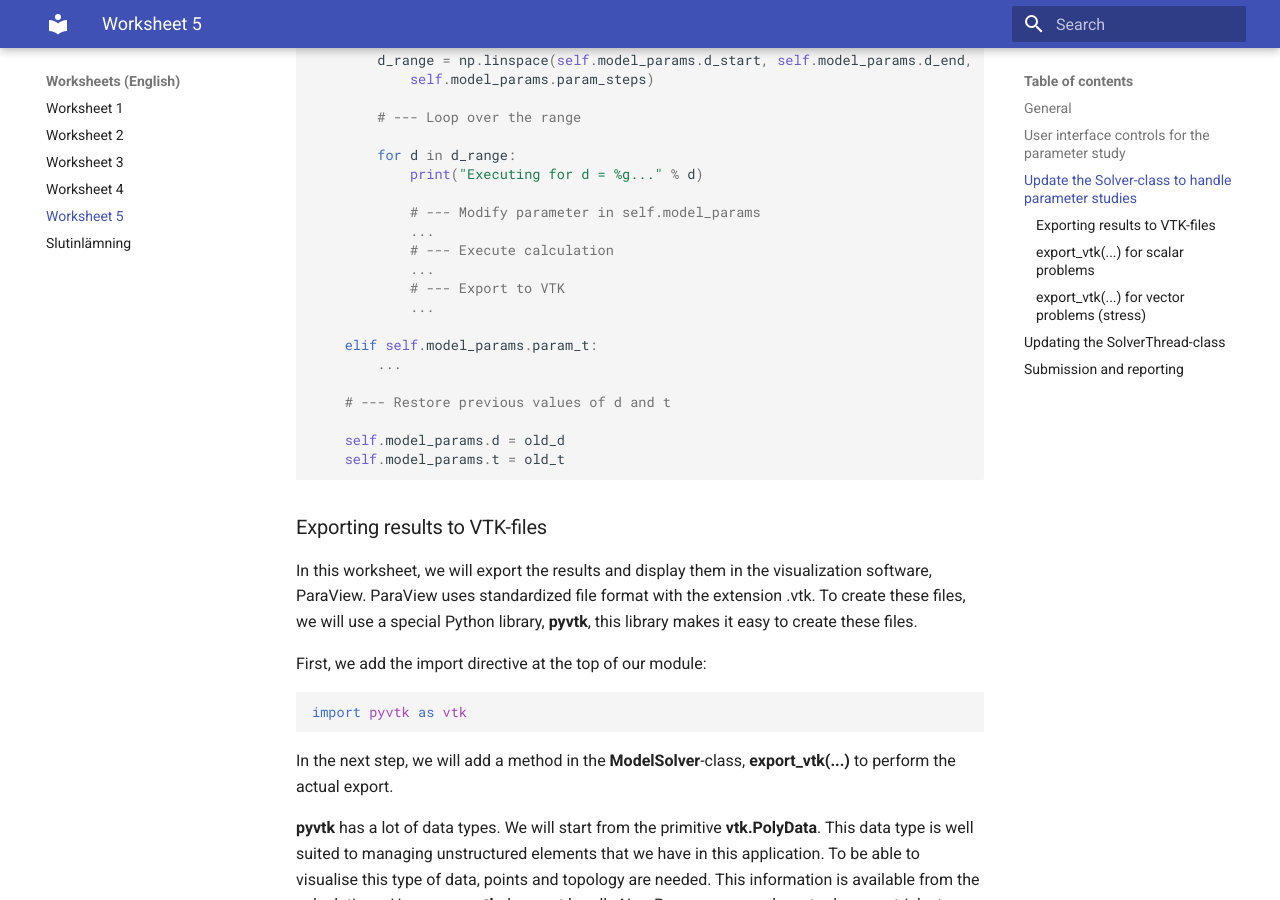
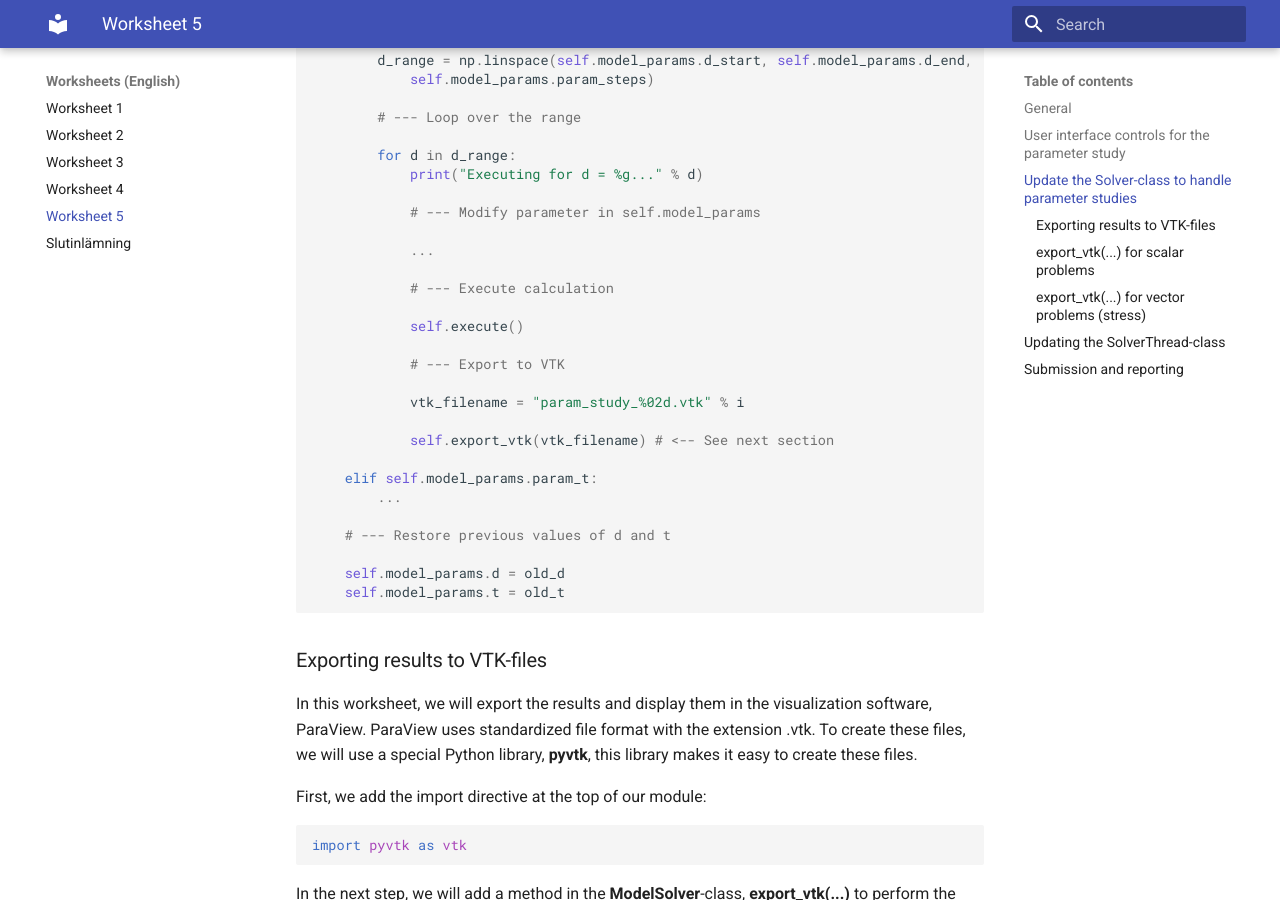
Before and after one commit to jonaslindemann/vsmn20, an MkDocs documentation site: the page built from docs/assignment5_eng.md, in a window 1280 px wide and 900 px high, scrolled down 2846 px. Built offline with MkDocs 1.6.1 and Material for MkDocs 9.7.7, drawn with Linux system fonts in a browser that asks for light colours; comment, search, counter and statistics services are not loaded.

Commit message:
Update assignment5_eng.md

```diff
--- a/docs/assignment5_eng.md
+++ b/docs/assignment5_eng.md
@@ -89,11 +89,18 @@ def execute_param_study(self):
             print("Executing for d = %g..." % d)
 
             # --- Modify parameter in self.model_params
+
             ...
+
             # --- Execute calculation
-            ...
+
+            self.execute()
+
             # --- Export to VTK
-            ...
+
+            vtk_filename = "param_study_%02d.vtk" % i
+
+            self.export_vtk(vtk_filename) # <-- See next section
 
     elif self.model_params.param_t:
         ...
```
Also changed, not shown: other parts of docs/assignment5_eng.md (+1 -1 lines).
